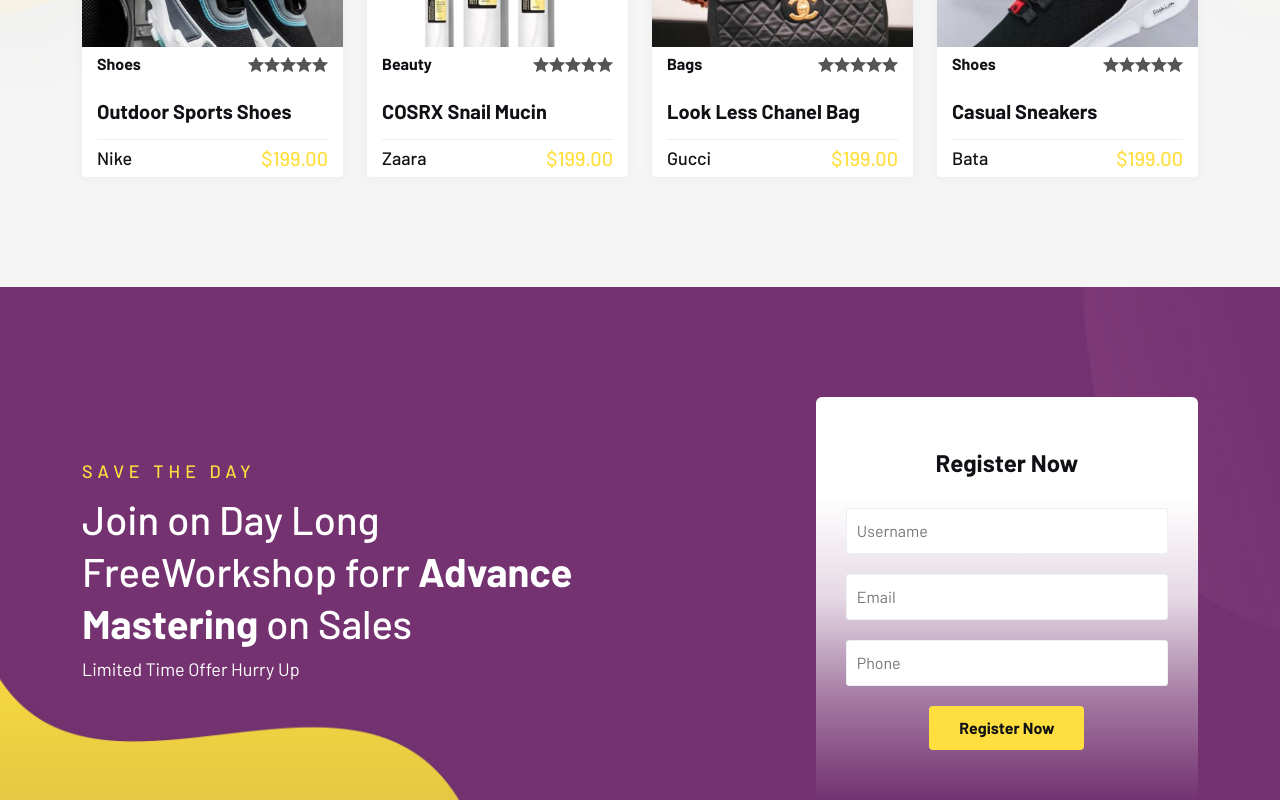
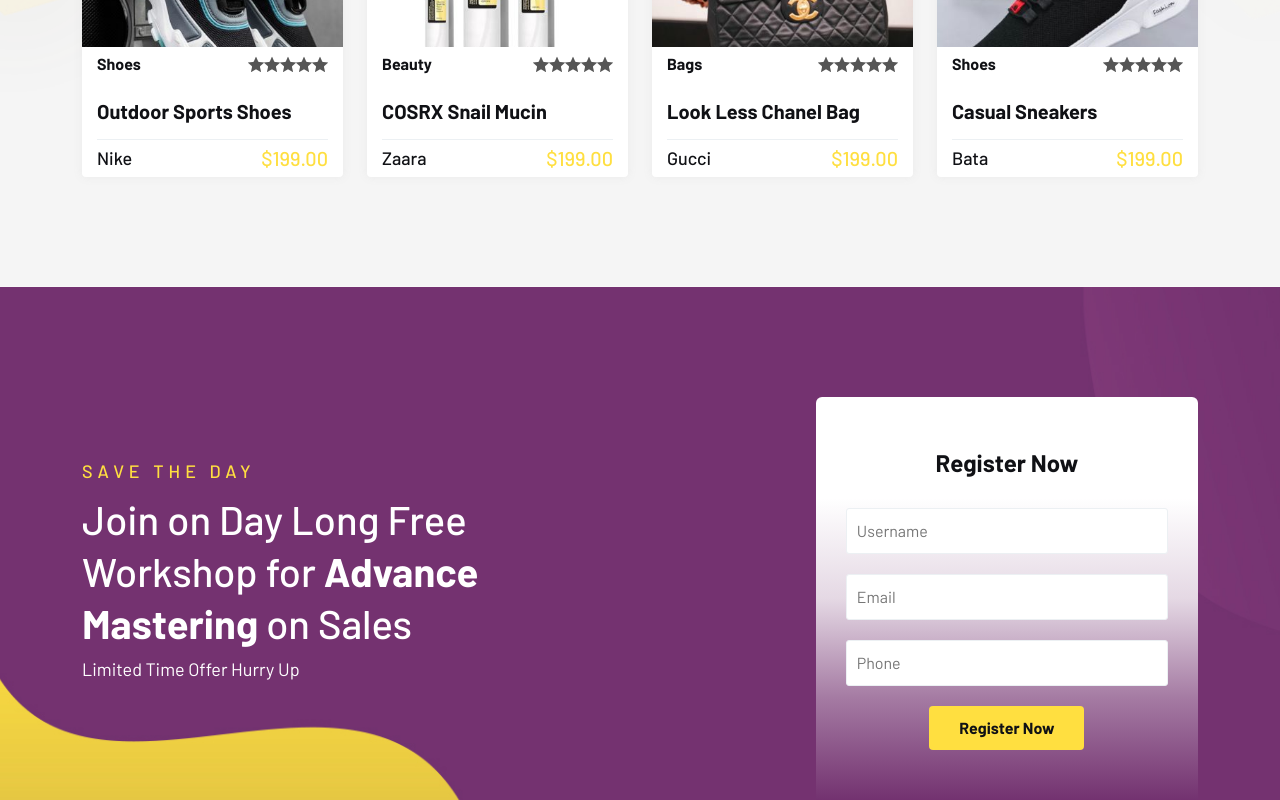
Before and after one commit to Vimal-Boopathi-D/viboshop-e-commerce-with-react, a React (Vite) app: page / in a window 1280 px wide. Shown: the part 2412-3212 px from the top of the page. Built offline with nearby package versions, Linux system fonts and the light colour scheme.

Commit message:
titlel correction

```diff
--- a/src/home/Register.jsx
+++ b/src/home/Register.jsx
@@ -1,6 +1,6 @@
 import React from 'react'
 const subTitle="Save The Day";
-const title=( <h2 className='title'>Join on Day Long FreeWorkshop forr <b>Advance <span>Mastering</span></b> on Sales</h2> );
+const title=( <h2 className='title'>Join on Day Long Free Workshop for <b>Advance <span>Mastering</span></b> on Sales</h2> );
 const desc="Limited Time Offer Hurry Up"
 const Register = () => {
   return (
```
